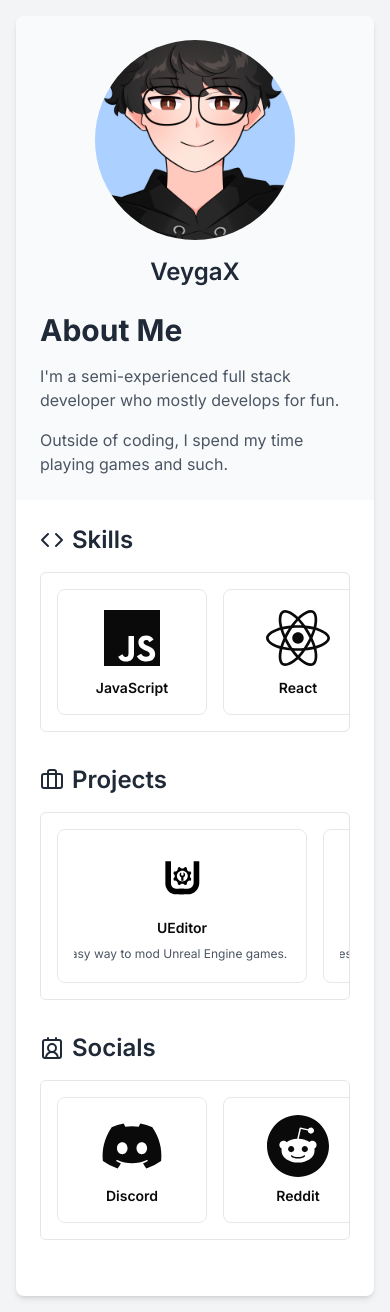
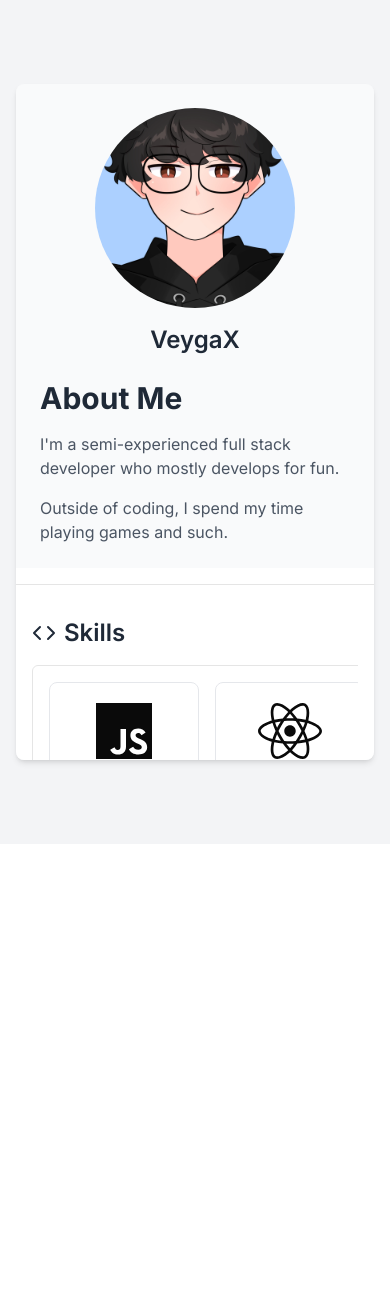
Before and after one commit to veygax/website, a Next.js app: page / in a window 390 px wide. After the commit the page ends 844 px from the top, so only its background shows below. Built offline with nearby package versions, Linux system fonts and the light colour scheme.

Commit message:
improved layout, added alpha mobile layout

```diff
--- a/app/page.tsx
+++ b/app/page.tsx
@@ -2,6 +2,7 @@
 import { useEffect, useState } from "react";
 import Image from "next/image";
 import { Separator } from "@/components/ui/separator";
+import { ScrollArea } from "@/components/ui/scroll-area";
 
 // Sections
 import ProfileSection from "@/components/profile-section";
@@ -17,13 +18,22 @@ import {
 } from "react-icons/fa";
 import { IoLogoJavascript } from "react-icons/io5";
 import { AiOutlineDotNet } from "react-icons/ai";
-import { Briefcase, ContactRound, Code } from "lucide-react";
+import { FaVrCardboard } from "react-icons/fa";
+import { Briefcase, ContactRound, Code, Heart } from "lucide-react";
+import { TbLambda } from "react-icons/tb";
 
 export default function Home() {
   const [isMounted, setIsMounted] = useState(false);
+  const [isMobile, setIsMobile] = useState(false);
 
   useEffect(() => {
     setIsMounted(true);
+    const handleResize = () => {
+      setIsMobile(window.innerWidth <= 768);
+    };
+    handleResize();
+    window.addEventListener("resize", handleResize);
+    return () => window.removeEventListener("resize", handleResize);
   }, []);
 
   if (!isMounted) {
@@ -99,22 +109,61 @@ export default function Home() {
     },
   ];
 
+  const hobbies = [
+    {
+      name: "Half-Life",
+      description: "",
+      icon: TbLambda,
+      url: "https://www.half-life.com/en/home/",
+    },
+    {
+      name: "VR",
+      description: "",
+      icon: FaVrCardboard,
+      url: "https://store.steampowered.com/app/250820/SteamVR",
+    },
+  ];
+
   return (
     <div className="min-h-screen bg-gray-100 p-4 sm:p-8 flex items-center justify-center">
-      <div className="max-w-6xl mx-auto bg-white rounded-lg shadow-md overflow-hidden">
-        <div className="md:flex">
+      <div
+        className={`w-full max-w-6xl mx-auto bg-white rounded-lg shadow-md ${
+          isMobile ? "overflow-y-auto max-h-[80vh]" : "overflow-hidden"
+        }`}
+        style={{
+          marginTop: "5vh",
+          marginBottom: "5vh",
+        }}
+      >
+        <div
+          className={`flex ${isMobile ? "flex-col" : "flex-col md:flex-row"}`}
+        >
           <ProfileSection />
-          <Separator orientation="vertical" className="hidden md:block" />
-          <div className="md:w-2/3 p-6">
+          <Separator
+            orientation="horizontal"
+            className={`block ${isMobile ? "my-4" : "md:hidden my-4"}`}
+          />
+          <Separator
+            orientation="vertical"
+            className={`hidden ${isMobile ? "" : "md:block"}`}
+          />
+          <ScrollArea
+            className={`w-full ${
+              isMobile
+                ? "p-4 sm:p-6 overflow-y-auto max-h-[60vh]"
+                : "md:w-2/3 p-4 sm:p-6 overflow-y-auto max-h-[60vh]"
+            }`}
+          >
             <Section title="Skills" icon={Code} items={skills} />
             <Section
               title="Projects"
               icon={Briefcase}
               items={projects}
-              cardWidth="w-[250px]"
+              cardWidth="w-[200px] sm:w-[250px]"
             />
             <Section title="Socials" icon={ContactRound} items={socials} />
-          </div>
+            <Section title="Things I enjoy" icon={Heart} items={hobbies} />
+          </ScrollArea>
         </div>
       </div>
     </div>
--- a/components/profile-section.tsx
+++ b/components/profile-section.tsx
@@ -1,4 +1,5 @@
 import Image from "next/image";
+import { ScrollArea } from "@/components/ui/scroll-area";
 
 export default function ProfileSection() {
   return (
@@ -13,6 +14,7 @@ export default function ProfileSection() {
         />
         <h2 className="text-2xl font-semibold text-gray-800">VeygaX</h2>
       </div>
+      <ScrollArea className="h-full">
         <div>
           <h1 className="text-3xl font-bold mb-4 text-gray-800">About Me</h1>
           <p className="text-gray-600 mb-4">
@@ -23,6 +25,7 @@ export default function ProfileSection() {
             Outside of coding, I spend my time playing games and such.
           </p>
         </div>
+      </ScrollArea>
     </div>
   );
 }
```
Lines whose indentation alone changed are shown as unchanged.
